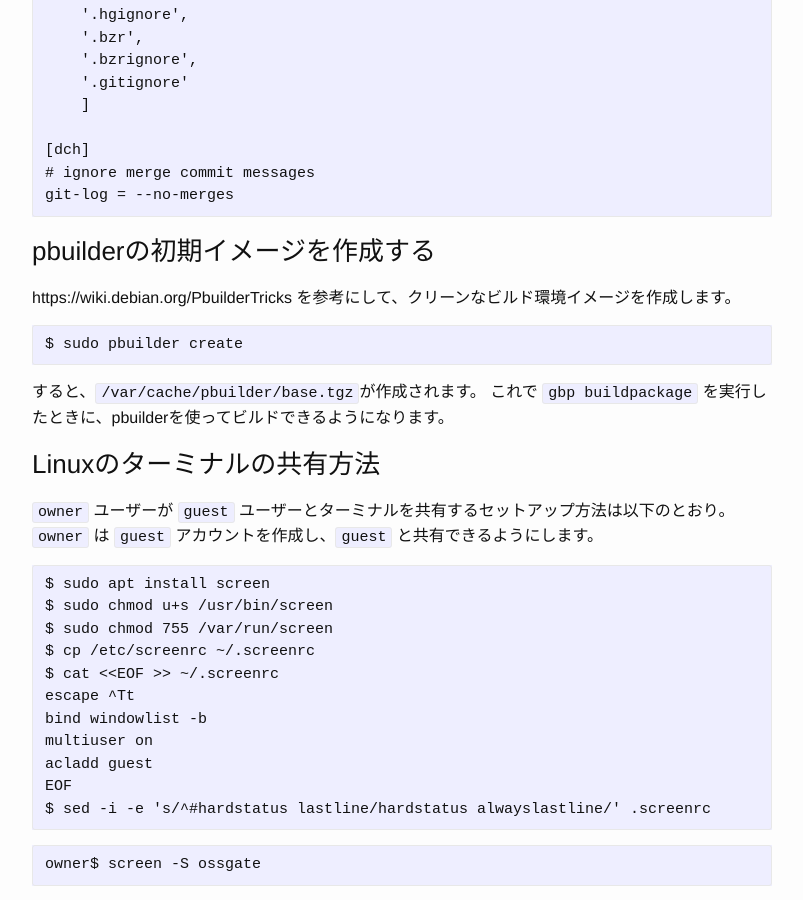
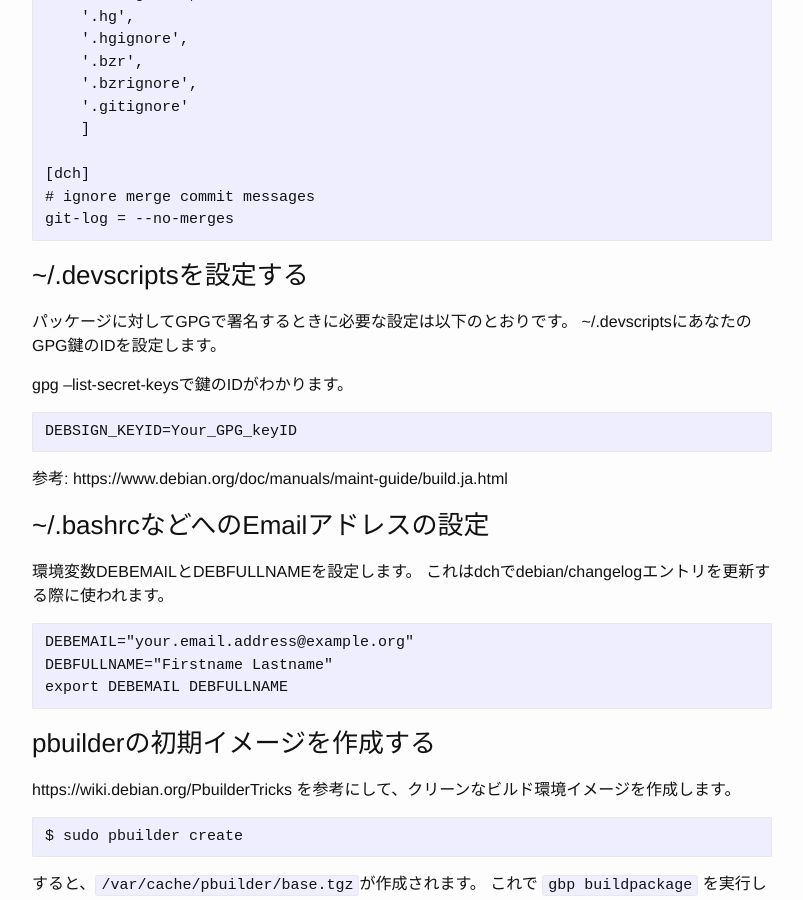
Before and after one commit to oss-gate/on-boarding, a Jekyll site: the page built from proposals/2021-08/kenhys-maintain-debian-packages/references-2021-08.md, in a window 1280 px wide and 900 px high, scrolled down 2265 px. Shown: the whole window, without its empty margins (238-1041 px from the left). Built offline with Jekyll 4.4.1, drawn with Linux system fonts in a browser that asks for light colours; our own code applies the rules of GitHub Pages for plain Markdown files; Markdown is read by kramdown in place of the engine named in the settings; comment, search, counter and statistics services are not loaded; some of the changed text lies outside the part shown.

Commit message:
2021-09: add more configuration

````diff
--- a/proposals/2021-08/kenhys-maintain-debian-packages/references-2021-08.md
+++ b/proposals/2021-08/kenhys-maintain-debian-packages/references-2021-08.md
@@ -55,6 +55,7 @@ Debianでは[Salsa](https://salsa.debian.org)にパッケージのソースを
 また、パッケージのビルドにはgit-buildpackage(1)がよく使われています。
 
 クリーンな環境でビルドできることが必要なので、その環境の整え方を説明します。
+なお、今回はpbuilderと組合わせて使う前提とします。
 
 ### ~/.gbpを設定する
 
@@ -104,6 +105,32 @@ filter = [
 [dch]
 # ignore merge commit messages
 git-log = --no-merges
+```
+
+### ~/.devscriptsを設定する
+
+
+パッケージに対してGPGで署名するときに必要な設定は以下のとおりです。
+~/.devscriptsにあなたのGPG鍵のIDを設定します。
+
+gpg --list-secret-keysで鍵のIDがわかります。
+
+```
+DEBSIGN_KEYID=Your_GPG_keyID
+```
+
+参考: https://www.debian.org/doc/manuals/maint-guide/build.ja.html
+
+
+### ~/.bashrcなどへのEmailアドレスの設定
+
+環境変数DEBEMAILとDEBFULLNAMEを設定します。
+これはdchでdebian/changelogエントリを更新する際に使われます。
+
+```
+DEBEMAIL="your.email.address@example.org"
+DEBFULLNAME="Firstname Lastname"
+export DEBEMAIL DEBFULLNAME
 ```
 
 ### pbuilderの初期イメージを作成する
````
